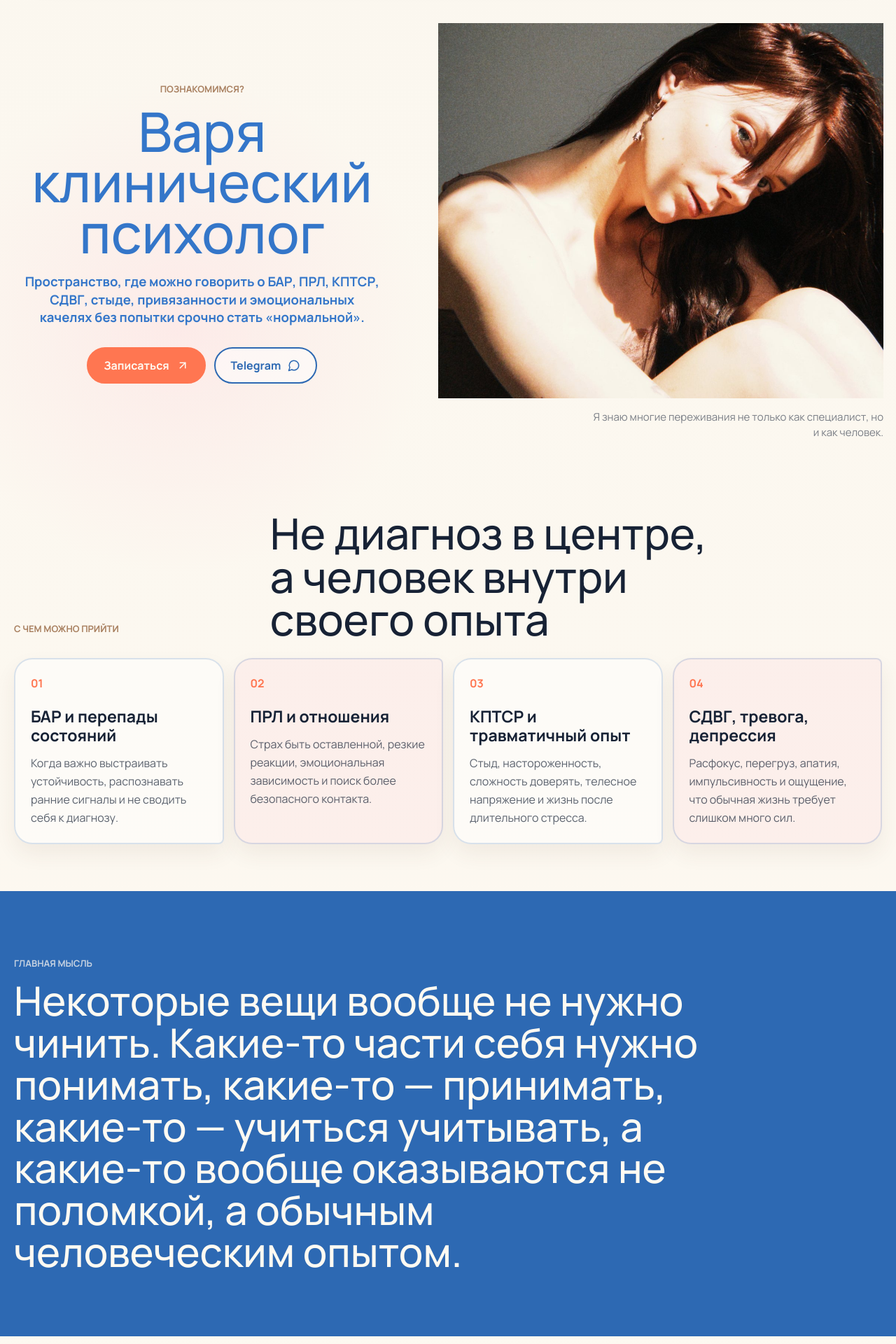
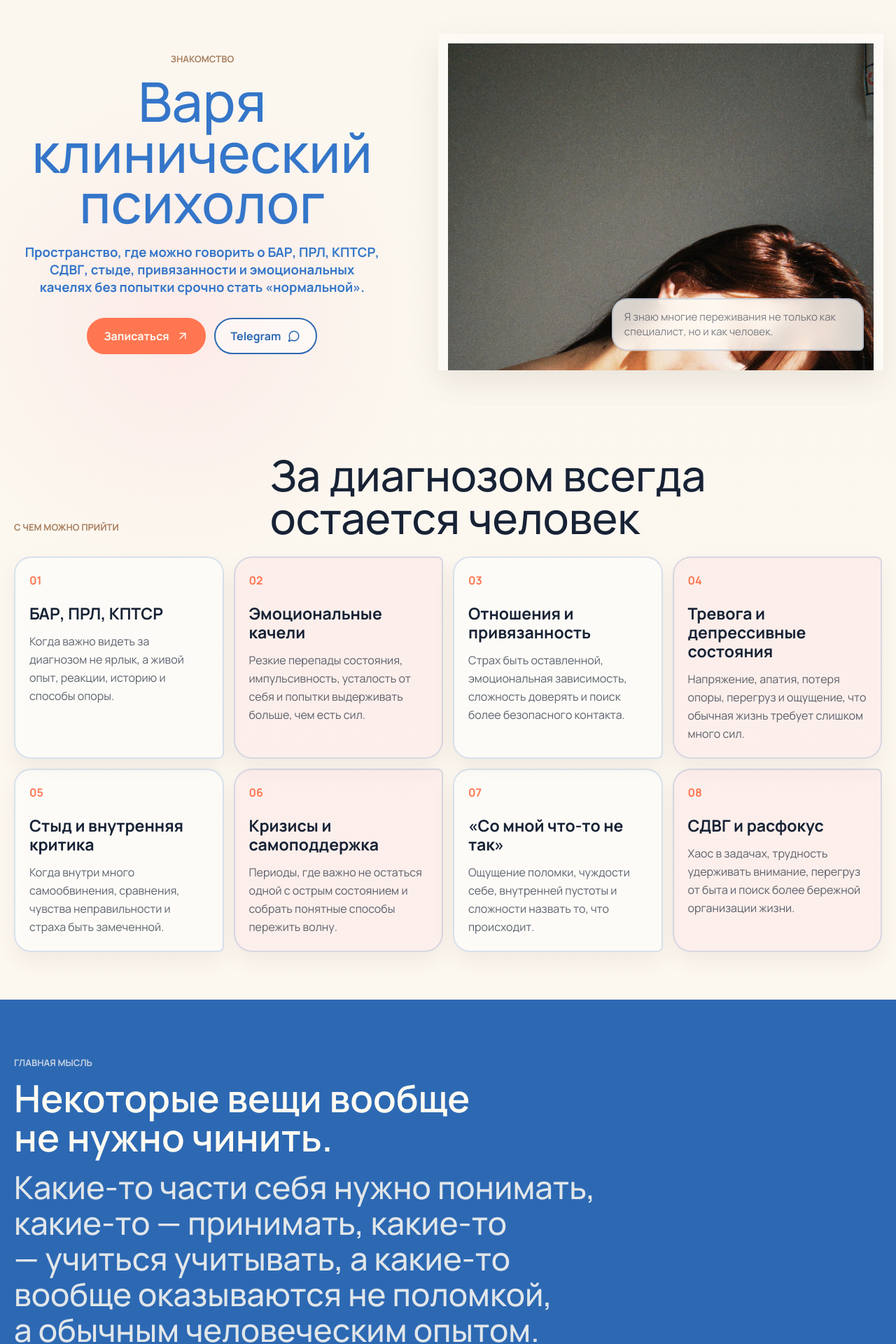
Before and after one commit to barbarakaracharova/barbarakaracharova.github.io, a React (Vite) app: page / in a window 1280 px wide. Shown: the part 124-2044 px from the top of the page at 70% size. Built offline with nearby package versions, Linux system fonts and the light colour scheme.

Commit message:
Refine editorial site details

```diff
--- a/src/main.tsx
+++ b/src/main.tsx
@@ -23,20 +23,36 @@ const links = {
 
 const requests = [
   {
-    title: "БАР и перепады состояний",
-    text: "Когда важно выстраивать устойчивость, распознавать ранние сигналы и не сводить себя к диагнозу.",
+    title: "БАР, ПРЛ, КПТСР",
+    text: "Когда важно видеть за диагнозом не ярлык, а живой опыт, реакции, историю и способы опоры.",
   },
   {
-    title: "ПРЛ и отношения",
-    text: "Страх быть оставленной, резкие реакции, эмоциональная зависимость и поиск более безопасного контакта.",
+    title: "Эмоциональные качели",
+    text: "Резкие перепады состояния, импульсивность, усталость от себя и попытки выдерживать больше, чем есть сил.",
   },
   {
-    title: "КПТСР и травматичный опыт",
-    text: "Стыд, настороженность, сложность доверять, телесное напряжение и жизнь после длительного стресса.",
+    title: "Отношения и привязанность",
+    text: "Страх быть оставленной, эмоциональная зависимость, сложность доверять и поиск более безопасного контакта.",
   },
   {
-    title: "СДВГ, тревога, депрессия",
-    text: "Расфокус, перегруз, апатия, импульсивность и ощущение, что обычная жизнь требует слишком много сил.",
+    title: "Тревога и депрессивные состояния",
+    text: "Напряжение, апатия, потеря опоры, перегруз и ощущение, что обычная жизнь требует слишком много сил.",
+  },
+  {
+    title: "Стыд и внутренняя критика",
+    text: "Когда внутри много самообвинения, сравнения, чувства неправильности и страха быть замеченной.",
+  },
+  {
+    title: "Кризисы и самоподдержка",
+    text: "Периоды, где важно не остаться одной с острым состоянием и собрать понятные способы пережить волну.",
+  },
+  {
+    title: "«Со мной что-то не так»",
+    text: "Ощущение поломки, чуждости себе, внутренней пустоты и сложности назвать то, что происходит.",
+  },
+  {
+    title: "СДВГ и расфокус",
+    text: "Хаос в задачах, трудность удерживать внимание, перегруз от быта и поиск более бережной организации жизни.",
   },
 ];
 
@@ -48,7 +64,7 @@ const principles = [
 
 const firstMeeting = [
   {
-    title: "Спокойно знакомимся",
+    title: "Знакомимся",
     text: "Вы рассказываете, что сейчас болит и чего хочется от работы. Я задаю вопросы, чтобы лучше понять контекст.",
   },
   {
@@ -196,7 +212,7 @@ function Hero() {
       </div>
       <div className="hero-layout">
         <FadeIn className="hero-copy">
-          <p className="kicker">Познакомимся?</p>
+          <p className="kicker">Знакомство</p>
           <h1>
             Варя
             <br />
@@ -217,10 +233,12 @@ function Hero() {
           </div>
         </FadeIn>
         <FadeIn className="hero-portrait">
+          <div className="hero-photo-frame">
             <img src="/images/varia-hero-cinematic.jpg" alt="Варвара Лузан" className="hero-photo" />
             <p className="portrait-caption">
               {keep("Я знаю многие переживания не только как специалист, но и как человек.")}
             </p>
+          </div>
         </FadeIn>
       </div>
     </section>
@@ -232,7 +250,7 @@ function Requests() {
     <section id="requests" className="section requests-section">
       <FadeIn className="section-heading split-heading">
         <span className="eyebrow">С чем можно прийти</span>
-        <h2>Не диагноз в центре, а человек внутри своего опыта</h2>
+        <h2>За диагнозом всегда остается человек</h2>
       </FadeIn>
       <div className="request-grid compact-grid">
         {requests.map((item, index) => (
@@ -253,9 +271,12 @@ function Philosophy() {
       <FadeIn className="philosophy-inner">
         <span className="eyebrow">Главная мысль</span>
         <blockquote>
-          Некоторые вещи вообще не нужно чинить. Какие-то части себя нужно понимать,
-          какие-то — принимать, какие-то — учиться учитывать, а какие-то вообще
-          оказываются не поломкой, а обычным человеческим опытом.
+          <strong>Некоторые вещи вообще не нужно чинить.</strong>
+          <span>
+            Какие-то части себя нужно понимать, какие-то — принимать, какие-то —
+            учиться учитывать, а какие-то вообще оказываются не поломкой,
+            а обычным человеческим опытом.
+          </span>
         </blockquote>
       </FadeIn>
     </section>
@@ -336,14 +357,12 @@ function FirstMeeting() {
         <span className="eyebrow">Первая встреча</span>
         <h2>Как проходит начало работы</h2>
       </FadeIn>
-      <div className="timeline">
+      <div className="meeting-grid">
         {firstMeeting.map((item, index) => (
-          <FadeIn className="timeline-item" key={item.title}>
+          <FadeIn className="meeting-card" key={item.title}>
             <span className="timeline-number">{String(index + 1).padStart(2, "0")}</span>
-            <div>
             <h3>{item.title}</h3>
             <p>{keep(item.text)}</p>
-            </div>
           </FadeIn>
         ))}
       </div>
@@ -356,7 +375,7 @@ function Learning() {
     <section className="section learning-section">
       <FadeIn className="section-heading editorial-heading">
         <span className="eyebrow">На что я опираюсь</span>
-        <h2>Хороший психолог учится всю жизнь</h2>
+        <h2>На что я опираюсь в работе</h2>
         <p>
           {keep(
             "За моей работой стоят образование, клиническая подготовка, супервизии, личная терапия и постоянное развитие.",
@@ -376,7 +395,15 @@ function Learning() {
           ))}
         </div>
         <FadeIn className="document-card">
-          <img src="/docs/akpp.jpg" alt="Документ о членстве в АКПП" loading="lazy" />
+          <div className="document-stack" aria-hidden="true">
+            <img src="/docs/akpp.jpg" alt="" loading="lazy" />
+            <img src="/docs/akpp.jpg" alt="" loading="lazy" />
+            <img src="/docs/akpp.jpg" alt="" loading="lazy" />
+          </div>
+          <div className="document-copy">
+            <span>Документы</span>
+            <h3>Дипломы и сертификаты</h3>
+          </div>
           <a href={links.docs} target="_blank" rel="noreferrer">
             Открыть документы <FileText size={18} aria-hidden="true" />
           </a>
@@ -391,7 +418,7 @@ function Library() {
     <section id="library" className="section library-section">
       <FadeIn className="section-heading split-heading">
         <span className="eyebrow">Библиотека</span>
-        <h2>Тексты, по которым можно почувствовать мой язык</h2>
+        <h2>Библиотека текстов, по которым можно почувствовать мой язык</h2>
       </FadeIn>
       <div className="library-grid">
         {library.map((post) => (
@@ -457,7 +484,7 @@ function FAQ() {
         ))}
       </div>
       <FadeIn className="section-cta">
-        <CTA variant="quiet" label="Записаться спокойно" />
+        <CTA variant="quiet" label="Записаться на встречу" />
       </FadeIn>
     </section>
   );
@@ -468,9 +495,9 @@ function Contacts() {
     <section id="contacts" className="section contacts">
       <FadeIn className="contact-copy">
         <span className="eyebrow">Контакты</span>
-        <h2>Познакомимся?</h2>
+        <h2>Если вам близок мой подход</h2>
         <p>
-          {keep("Самый прямой путь — форма записи. Для живого контекста и публикаций можно перейти в Telegram или Instagram*.")}
+          {keep("Оставьте заявку или перейдите в Telegram — там можно лучше почувствовать мой язык и стиль работы.")}
         </p>
         <div className="contact-links">
           <a href={links.booking} target="_blank" rel="noreferrer">
--- a/src/styles.css
+++ b/src/styles.css
@@ -297,22 +297,40 @@ p {
   position: relative;
 }
 
+.hero-photo-frame {
+  position: relative;
+  display: grid;
+  aspect-ratio: 1.32 / 1;
+  align-items: center;
+  overflow: hidden;
+  padding: clamp(10px, 1.1vw, 16px);
+  background: rgba(255, 255, 255, 0.34);
+  box-shadow: 0 18px 44px rgba(78, 55, 37, 0.1);
+}
+
 .hero-photo {
   display: block;
   width: 100%;
-  height: min(660px, 67vh);
-  object-fit: cover;
-  object-position: 58% 68%;
+  height: 100%;
+  object-fit: contain;
+  object-position: center;
   filter: saturate(0.93) contrast(1.02);
 }
 
 .portrait-caption {
-  max-width: 420px;
-  margin: 16px 0 0 auto;
+  position: absolute;
+  right: clamp(18px, 2.2vw, 34px);
+  bottom: clamp(18px, 2.2vw, 34px);
+  max-width: 360px;
+  padding: 14px 16px;
+  border: 2px solid rgba(45, 105, 179, 0.2);
+  border-radius: 22px 22px 6px 22px;
+  background: rgba(255, 250, 242, 0.84);
   color: rgba(23, 34, 53, 0.56);
   font-size: 15px;
-  line-height: 1.5;
-  text-align: right;
+  line-height: 1.45;
+  text-align: left;
+  backdrop-filter: blur(12px);
 }
 
 .section-heading {
@@ -345,16 +363,17 @@ p {
 .library-card,
 .learning-item,
 .principle-line,
-.timeline-item {
+.timeline-item,
+.meeting-card {
   border: 2px solid rgba(45, 105, 179, 0.18);
   background: rgba(255, 255, 255, 0.48);
   box-shadow: 0 14px 30px rgba(78, 55, 37, 0.07);
 }
 
 .request-card {
-  min-height: 240px;
-  padding: 22px;
-  border-radius: 26px 26px 8px 26px;
+  min-height: 210px;
+  padding: 20px;
+  border-radius: 24px 24px 8px 24px;
 }
 
 .request-card:nth-child(2n) {
@@ -377,14 +396,15 @@ p {
 .library-card p,
 .learning-item p,
 .principle-line p,
-.timeline-item p {
+.timeline-item p,
+.meeting-card p {
   margin-top: 14px;
   font-size: 16px;
 }
 
 .philosophy-section {
   width: 100%;
-  padding: clamp(48px, 7vw, 96px) max(18px, calc((100vw - 1240px) / 2));
+  padding: clamp(44px, 6vw, 82px) max(18px, calc((100vw - 1240px) / 2));
   background: #2d69b3;
 }
 
@@ -397,12 +417,27 @@ p {
 }
 
 .philosophy-section blockquote {
-  max-width: 980px;
+  display: grid;
+  max-width: 940px;
+  gap: 18px;
   color: #fffaf2;
-  font-size: clamp(33px, 4.5vw, 72px);
+  font-size: clamp(28px, 3.55vw, 56px);
   font-weight: 500;
+  line-height: 1.12;
+  text-wrap: balance;
+}
+
+.philosophy-section blockquote strong {
+  display: block;
+  font-size: clamp(34px, 4.2vw, 64px);
+  font-weight: 600;
   line-height: 1.04;
-  text-wrap: balance;
+}
+
+.philosophy-section blockquote span {
+  display: block;
+  max-width: 880px;
+  color: rgba(255, 250, 242, 0.86);
 }
 
 .about-section {
@@ -506,34 +541,60 @@ p {
   gap: 24px;
   padding: 26px;
   border-radius: 30px 30px 30px 8px;
-  background: #2d69b3;
-  color: #fffaf2;
+  border: 2px solid rgba(45, 105, 179, 0.22);
+  background: rgba(255, 250, 242, 0.62);
+  color: #172235;
 }
 
 .format-aside span {
-  color: #fffaf2;
+  color: #172235;
   font-size: clamp(25px, 2.5vw, 38px);
   font-weight: 600;
   line-height: 1.12;
 }
 
 .format-aside p {
-  color: rgba(255, 250, 242, 0.78);
+  color: rgba(23, 34, 53, 0.68);
 }
 
 .format-aside .button {
-  border-color: rgba(255, 250, 242, 0.66);
-  color: #fffaf2;
+  border-color: rgba(45, 105, 179, 0.38);
+  background: rgba(255, 255, 255, 0.45);
+  color: #2d69b3;
 }
 
 .first-meeting {
   padding-top: clamp(34px, 4.5vw, 62px);
 }
 
+.timeline,
+.meeting-grid {
+  display: grid;
+}
+
 .timeline {
-  display: grid;
   gap: 0;
   border-top: 2px solid rgba(45, 105, 179, 0.17);
+}
+
+.meeting-grid {
+  grid-template-columns: repeat(3, minmax(0, 1fr));
+  gap: 14px;
+}
+
+.meeting-card {
+  min-height: 230px;
+  padding: 24px;
+  border-radius: 28px 28px 8px 28px;
+}
+
+.meeting-card:nth-child(2) {
+  border-radius: 28px 8px 28px 28px;
+  background: rgba(255, 191, 208, 0.14);
+}
+
+.meeting-card h3 {
+  margin-top: 28px;
 }
 
 .timeline-item {
@@ -568,8 +629,8 @@ p {
 
 .learning-layout {
   display: grid;
-  grid-template-columns: minmax(0, 1fr) 330px;
-  gap: 18px;
+  grid-template-columns: minmax(0, 1fr) 360px;
+  gap: 20px;
   align-items: start;
 }
 
@@ -592,25 +653,92 @@ p {
 }
 
 .document-card {
+  position: relative;
+  display: grid;
+  min-height: 430px;
+  align-content: end;
   overflow: hidden;
   background: #2d69b3;
   color: #fffaf2;
+  border-radius: 48px 48px 10px 48px;
   box-shadow: 0 18px 38px rgba(78, 55, 37, 0.12);
 }
 
-.document-card img {
+.document-card::before {
+  position: absolute;
+  inset: -30% -30% auto auto;
+  width: 230px;
+  height: 230px;
+  border-radius: 50%;
+  background: rgba(255, 191, 208, 0.28);
+  content: "";
+}
+
+.document-stack {
+  position: absolute;
+  top: 34px;
+  left: 50%;
+  width: min(68%, 230px);
+  height: 245px;
+  transform: translateX(-50%);
+}
+
+.document-stack img {
+  position: absolute;
   display: block;
   width: 100%;
-  aspect-ratio: 1.05 / 1;
+  height: 100%;
+  border: 10px solid rgba(255, 250, 242, 0.9);
+  border-radius: 4px;
   object-fit: cover;
   object-position: top;
+  box-shadow: 0 18px 32px rgba(0, 0, 0, 0.16);
+}
+
+.document-stack img:nth-child(1) {
+  transform: rotate(-7deg) translate(-22px, 12px);
+  opacity: 0.68;
+}
+
+.document-stack img:nth-child(2) {
+  transform: rotate(6deg) translate(24px, 8px);
+  opacity: 0.78;
+}
+
+.document-stack img:nth-child(3) {
+  transform: rotate(-1deg);
+}
+
+.document-copy {
+  position: relative;
+  z-index: 1;
+  padding: 0 26px 18px;
+}
+
+.document-copy span {
+  display: block;
+  margin-bottom: 8px;
+  color: rgba(255, 250, 242, 0.68);
+  font-size: 12px;
+  font-weight: 800;
+  text-transform: uppercase;
+}
+
+.document-copy h3 {
+  color: #fffaf2;
+  font-size: 30px;
 }
 
 .document-card a {
+  position: relative;
+  z-index: 1;
   display: flex;
   align-items: center;
   justify-content: space-between;
-  padding: 20px 22px;
+  margin: 0 14px 14px;
+  padding: 17px 18px;
+  border-radius: 999px;
+  background: rgba(255, 250, 242, 0.16);
   font-weight: 800;
 }
 
@@ -628,17 +756,26 @@ p {
 }
 
 .library-card {
+  position: relative;
   display: grid;
   min-height: 250px;
   align-content: start;
   padding: 24px;
-  border-radius: 8px;
+  border-radius: 26px 26px 8px 26px;
 }
 
 .library-card:first-child {
-  min-height: 300px;
+  min-height: 285px;
   border-radius: 34px 34px 8px 34px;
   background: rgba(255, 191, 208, 0.18);
+}
+
+.library-card:nth-child(2) {
+  border-radius: 26px 8px 26px 26px;
+}
+
+.library-card:nth-child(3) {
+  border-radius: 8px 26px 26px 26px;
 }
 
 .library-card span {
@@ -809,12 +946,12 @@ footer {
   }
 
   .hero-photo {
-    height: 620px;
+    height: 100%;
   }
 
   .portrait-caption {
-    margin-left: 0;
-    text-align: left;
+    right: 22px;
+    bottom: 22px;
   }
 
   .compact-grid,
@@ -912,11 +1049,20 @@ footer {
   }
 
   .hero-photo {
-    height: 470px;
-    object-position: 55% 66%;
+    width: 100%;
+    height: auto;
+    object-position: center;
+  }
+
+  .hero-photo-frame {
+    aspect-ratio: auto;
   }
 
   .portrait-caption {
+    position: static;
+    max-width: none;
+    margin-top: 10px;
+    border-radius: 18px;
     font-size: 14px;
   }
 
@@ -941,10 +1087,15 @@ footer {
     font-size: clamp(30px, 9vw, 44px);
   }
 
-  .timeline-item {
+  .timeline-item,
+  .meeting-grid {
     grid-template-columns: 1fr;
+  }
+
+  .meeting-card {
     gap: 12px;
-    padding: 22px 0;
+    min-height: auto;
+    padding: 22px;
   }
 
   .principle-line,
```
Lines whose indentation alone changed are shown as unchanged.
